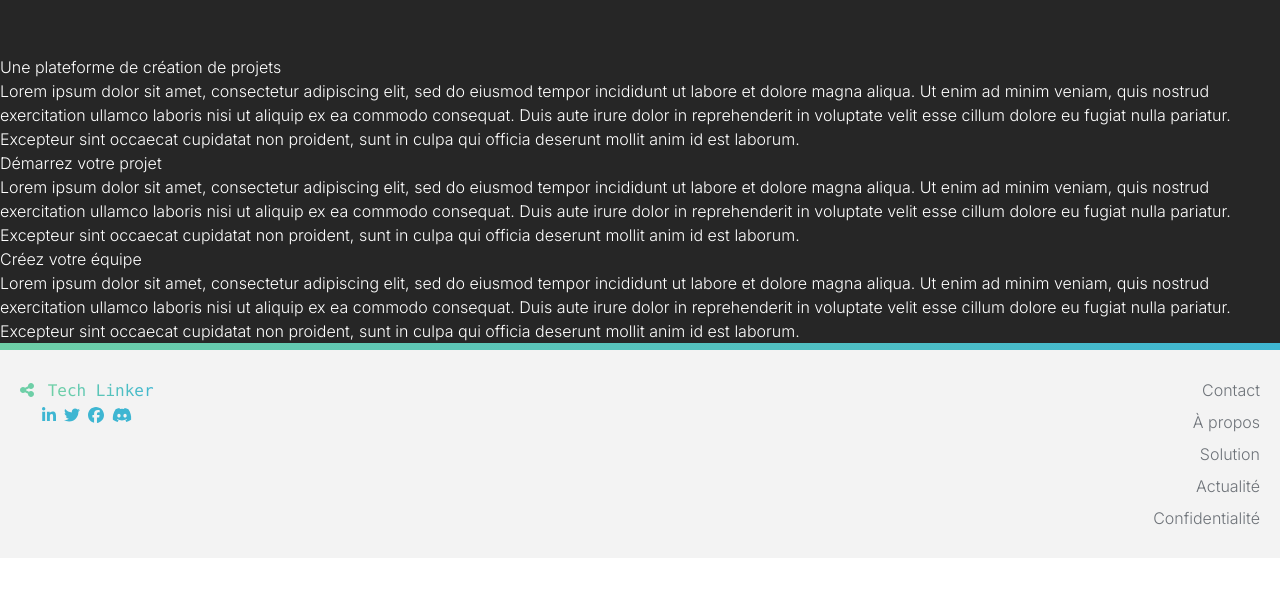
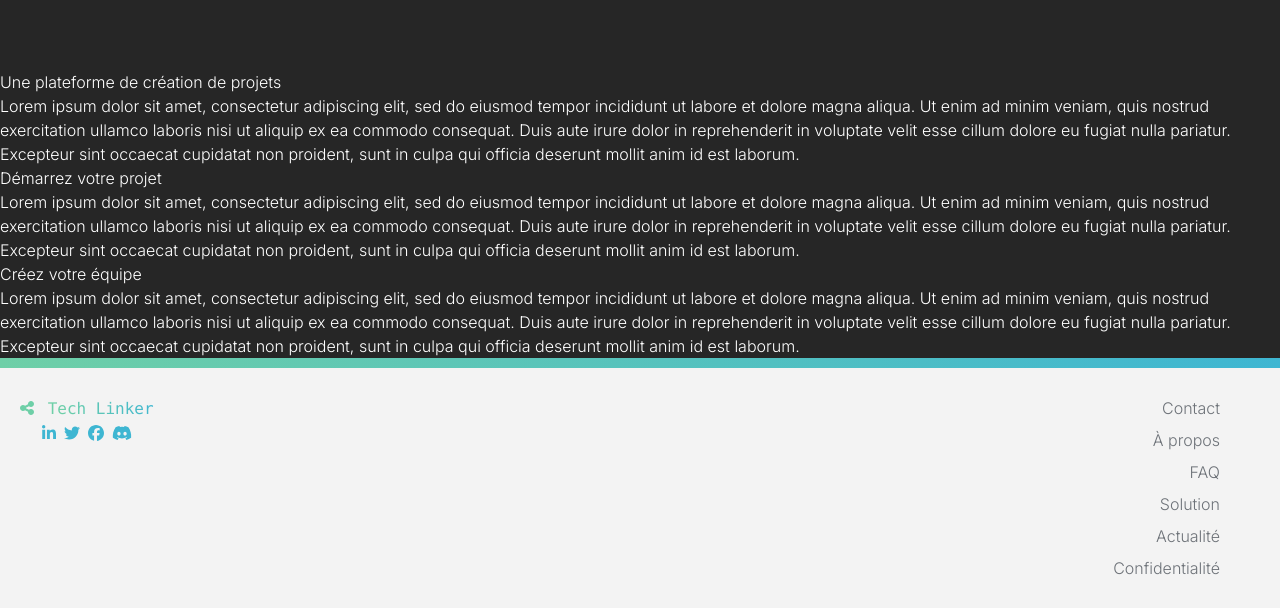
Before and after one commit to ArnaudDum/TechLinker-app, a Vue app: page / in a window 1280 px wide. Shown: the part 730-1338 px from the top of the page. Before the commit the page ends 1288 px from the top, so only its background shows below. Built offline with nearby package versions, Linux system fonts and the light colour scheme; a web font is replaced by a local one.

Commit message:
responsive

```diff
--- a/src/components/Footer.vue
+++ b/src/components/Footer.vue
@@ -19,6 +19,7 @@
         <div class="flex flex-col gap-2 items-center s:items-end mt-3 s:mt-0 sm:pe-10">
           <router-link to="/contact" class="footer-link">Contact</router-link>
           <router-link to="/a-propos" class="footer-link">À propos</router-link>
+          <p class="footer-link">FAQ</p>
           <p class="footer-link">Solution</p>
           <p class="footer-link">Actualité</p>
           <p class="footer-link">Confidentialité</p>
--- a/tailwind.config.js
+++ b/tailwind.config.js
@@ -6,9 +6,6 @@ export default {
     './src/**/*.{vue,js,ts,jsx,tsx}',
   ],
   theme: {
-    screens: {
-      's': '400px'
-    },
     extend: {
       colors: {
         'gray-dark': '#262626',
@@ -21,6 +18,9 @@ export default {
       fontFamily: {
         sans: ['Inter', ...defaultTheme.fontFamily.sans],
         mono: ['Wix Madefor Text', ...defaultTheme.fontFamily.mono]
+      },
+      screens: {
+        's': '400px'
       }
     },
   },
```
